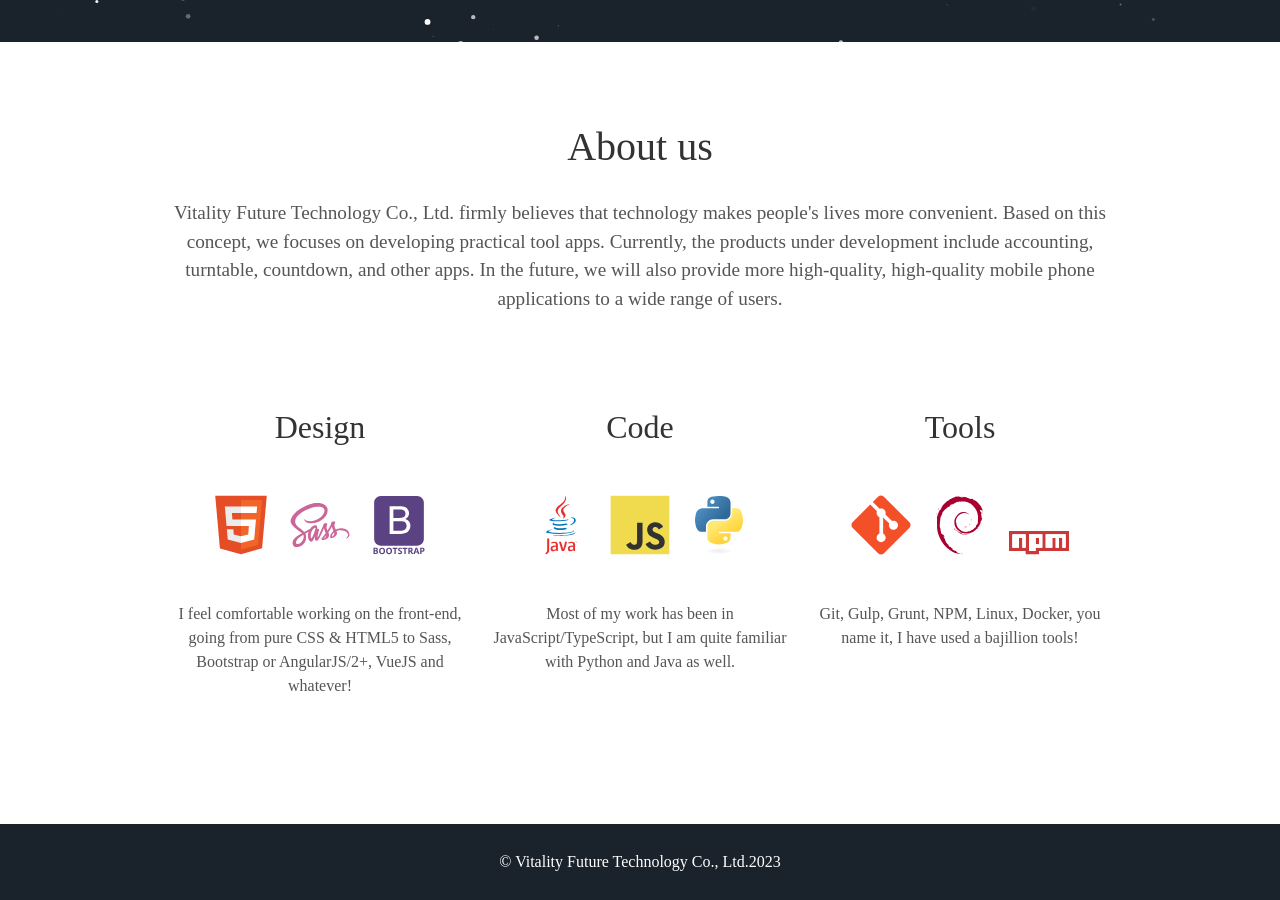
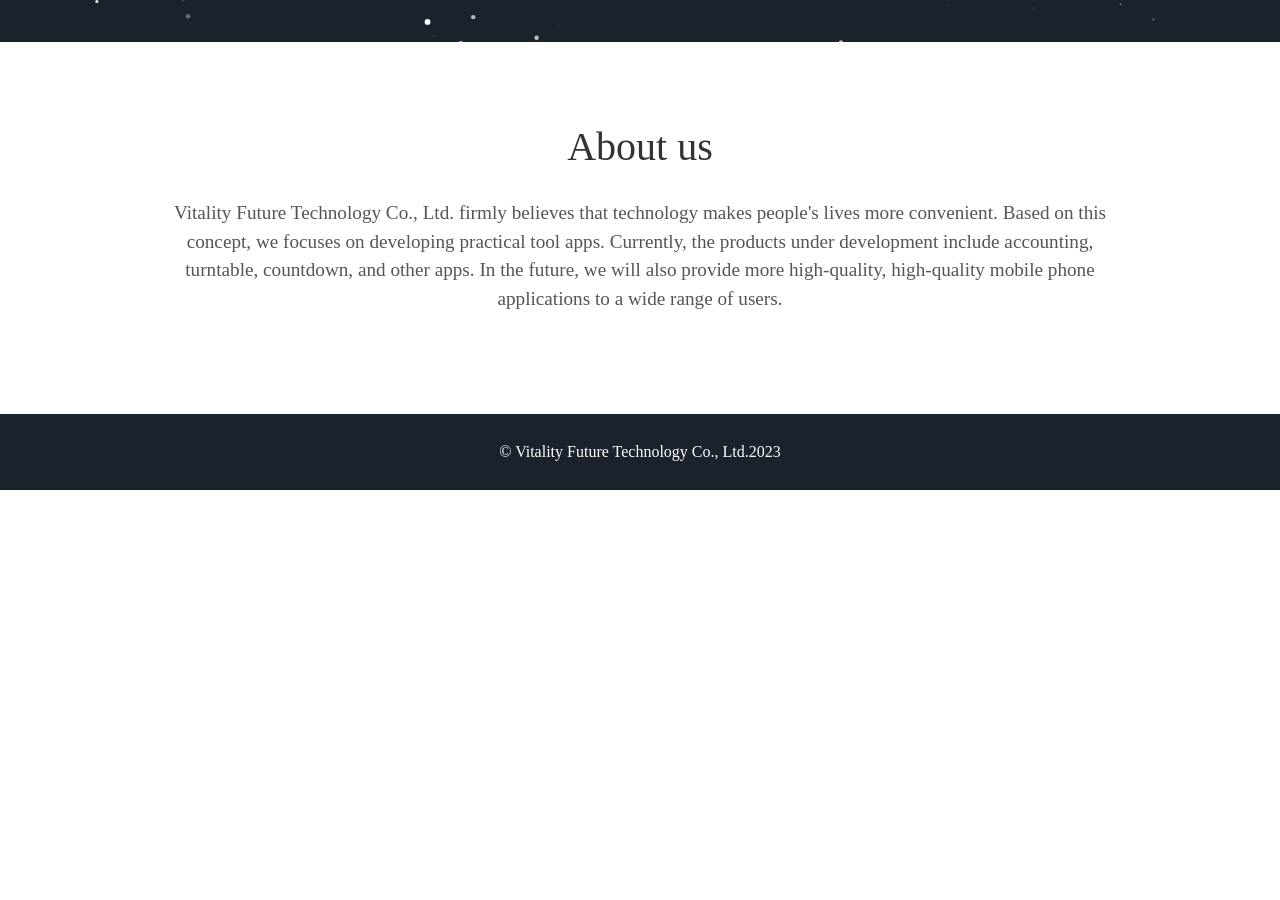
Before and after one commit to VitalityFuture/vitalityfuture.github.io, a Jekyll site: the page built from index.html, in a window 1280 px wide and 900 px high, scrolled down 858 px. Built offline with Jekyll 4.4.1, drawn with Linux system fonts in a browser that asks for light colours; some web fonts are replaced; after the commit the page ends 1348 px from its top, so only the background shows below that.

Commit message:
Update about.html

```diff
--- a/_includes/about.html
+++ b/_includes/about.html
@@ -2,7 +2,7 @@
   <h1>About us</h1>
   <p>{{ site.user_description }}</p>
 </div>
-<div class="user">
+<!-- <div class="user">
   <div class="tech">
     <h2>Design</h2>
     <svg viewBox="0 0 128 128">
@@ -46,3 +46,4 @@
     <p>Git, Gulp, Grunt, NPM, Linux, Docker, you name it, I have used a bajillion tools!</p>
   </div>
 </div>
+ -->
```
